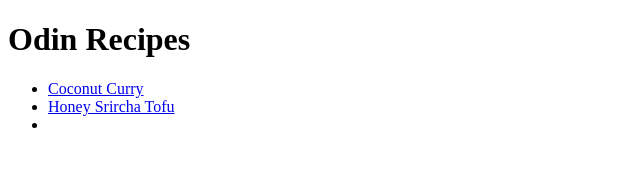
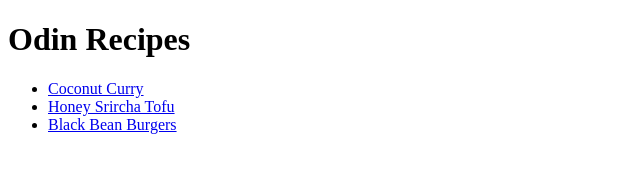
Before and after one commit to reptariu5/odin-recipes, a plain HTML site: page index.html in a window 1280 px wide. Shown: the whole page, without its empty margins (0-640 px from the left). Drawn offline with Linux system fonts and the light colour scheme.

Commit message:
Edit link name

```diff
--- a/index.html
+++ b/index.html
@@ -10,7 +10,7 @@
     <ul>
         <li><a href="recipes/coconut-curry.html">Coconut Curry</a></li>
         <li><a href="recipes/honey-sriracha-tofu.html">Honey Srircha Tofu</a></li>
-        <li><a href="recipes/black-bean-burgers.html"></a></li>
+        <li><a href="recipes/black-bean-burgers.html">Black Bean Burgers</a></li>
 
     </ul>
 </body>
```
